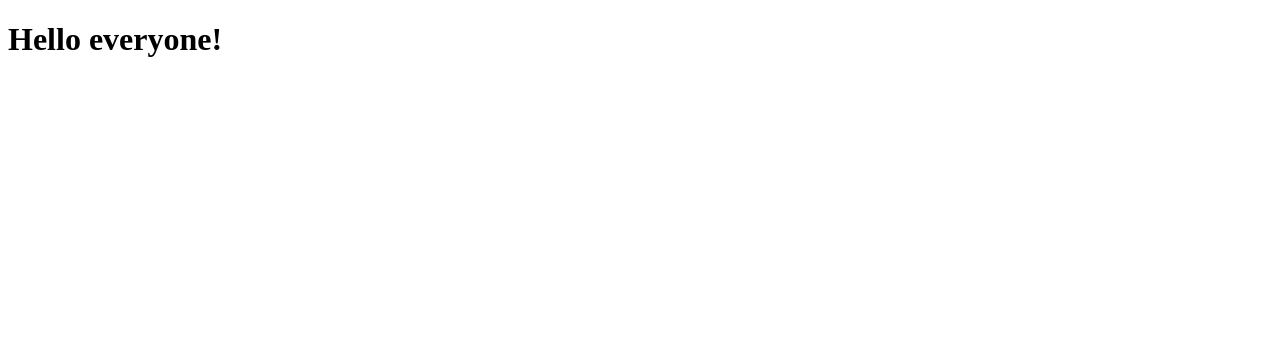
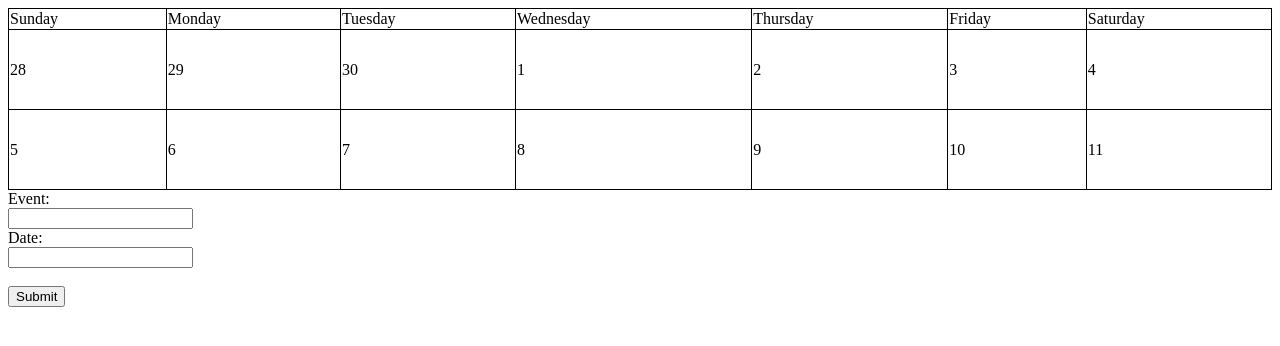
Before and after one commit to ChetChance/chetchance.github.io, a plain HTML site: page index.html in a window 1280 px wide. Drawn offline with Linux system fonts and the light colour scheme.

Commit message:
Day 1 edits: Added Calendar

```diff
--- a/index.html
+++ b/index.html
@@ -2,10 +2,85 @@
 <html>
 <head>
     <title>Chet's</title>
-    <style></style>
-    <script></script>
+    <style>
+        table, td{
+            border: 1px solid black;
+            border-collapse: collapse;
+        }
+        #databox {
+            height: 80px;
+        }
+    </style>
+    <script>
+
+        var number = [];
+        let i = 0;
+        let d = 0;
+        let date = 28;
+
+        function get(id){
+            return document.getElementById(id);
+        }
+
+        function onStart(){
+            do{
+                number[i] = [date];
+                if(date < 30){
+                    date += 1
+                }else{
+                    date = 1
+                }
+                i = i+1
+            }while(i < 100);
+            do{
+                get(d).innerHTML = number[d]
+                d += 1
+            }while(d < 14)
+        }
+
+        function doForm(){
+            var enteredEvent = get("entered-event").value;
+            var enteredDate = parseInt(get("entered-date").value);
+
+        }
+    </script>
 </head>
-<body>
-    <h1>Hello everyone!</h1>
+<body onload="onStart()">
+    <table style="width:100%">
+        <tr>
+            <td>Sunday</td>
+            <td>Monday</td>
+            <td>Tuesday</td>
+            <td>Wednesday</td>
+            <td>Thursday</td>
+            <td>Friday</td>
+            <td>Saturday</td>
+        </tr>
+        <tr id="databox">
+            <td id = "0"></td>
+            <td id = "1"></td>
+            <td id = "2"></td>
+            <td id = "3"></td>
+            <td id = "4"></td>
+            <td id = "5"></td>
+            <td id = "6"></td>
+        </tr>
+        <tr id="databox">
+            <td id = "7"></td>
+            <td id = "8"></td>
+            <td id = "9"></td>
+            <td id = "10"></td>
+            <td id = "11"></td>
+            <td id = "12"></td>
+            <td id = "13"></td>
+        </tr>
+    </table>
+    <form action="doForm()">
+        <label for="entered-event">Event:</label><br>
+        <input type="text" id="entered-event" name="entered-event"><br>
+        <label for="entered-date">Date:</label><br>
+        <input type="text" id="entered-date" name="entered-date"><br><br>
+        <input type="submit" value="Submit">
+    </form>
 </body>
 </html>
```
